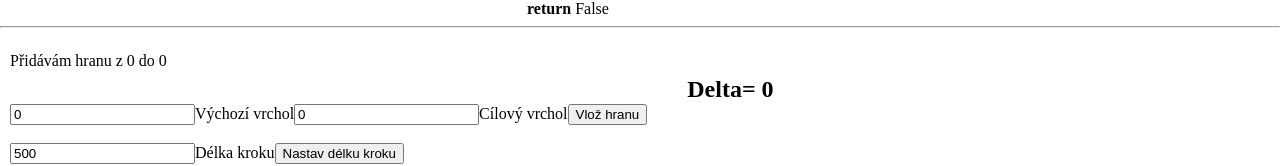
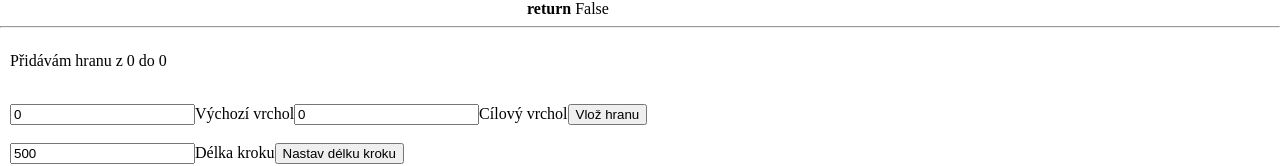
Before and after one commit to Rumec/BP, a React (Create React App) app in the folder visualization/: page / in a window 1280 px wide. Shown: the part 485-651 px from the top of the page. Built offline with nearby package versions, Linux system fonts and the light colour scheme.

Commit message:
deployment to git

```diff
--- a/visualization/src/components/Chart1.js
+++ b/visualization/src/components/Chart1.js
@@ -1043,7 +1043,7 @@ class NetworkGraph extends React.Component {
                     </button>
                 </div>
                 <div>
-                    <h2 style={{margin: 40}}>Delta= {this.state.delta}</h2>
+                    {(this.state.graphType === "sparse")? <h2 style={{margin: 40}}>&#916; = {this.state.delta}</h2> : ""}
                 </div>
             </div>
         )
@@ -1128,7 +1128,7 @@ class NetworkGraph extends React.Component {
                     </button>
                 </div>
                 <div>
-                    <h2 style={{margin: 40}}>Delta= {this.state.delta}</h2>
+                    {(this.state.graphType === "sparse")? <h2 style={{margin: 40}}>&#916; = {this.state.delta}</h2> : ""}
                 </div>
             </div>
         )
```
Also changed, not shown: 1 other file (tests, documents, lock files or other folders).
